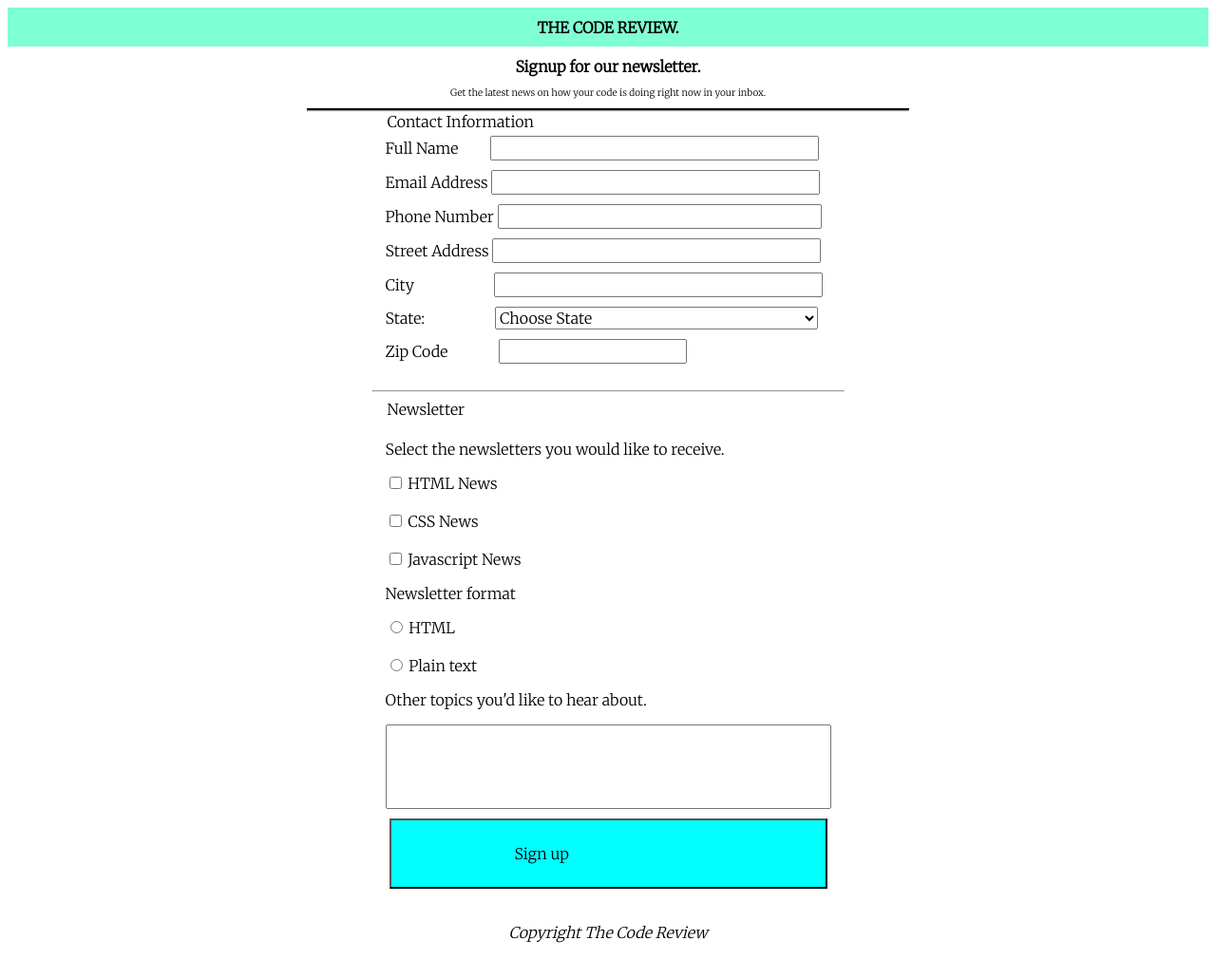
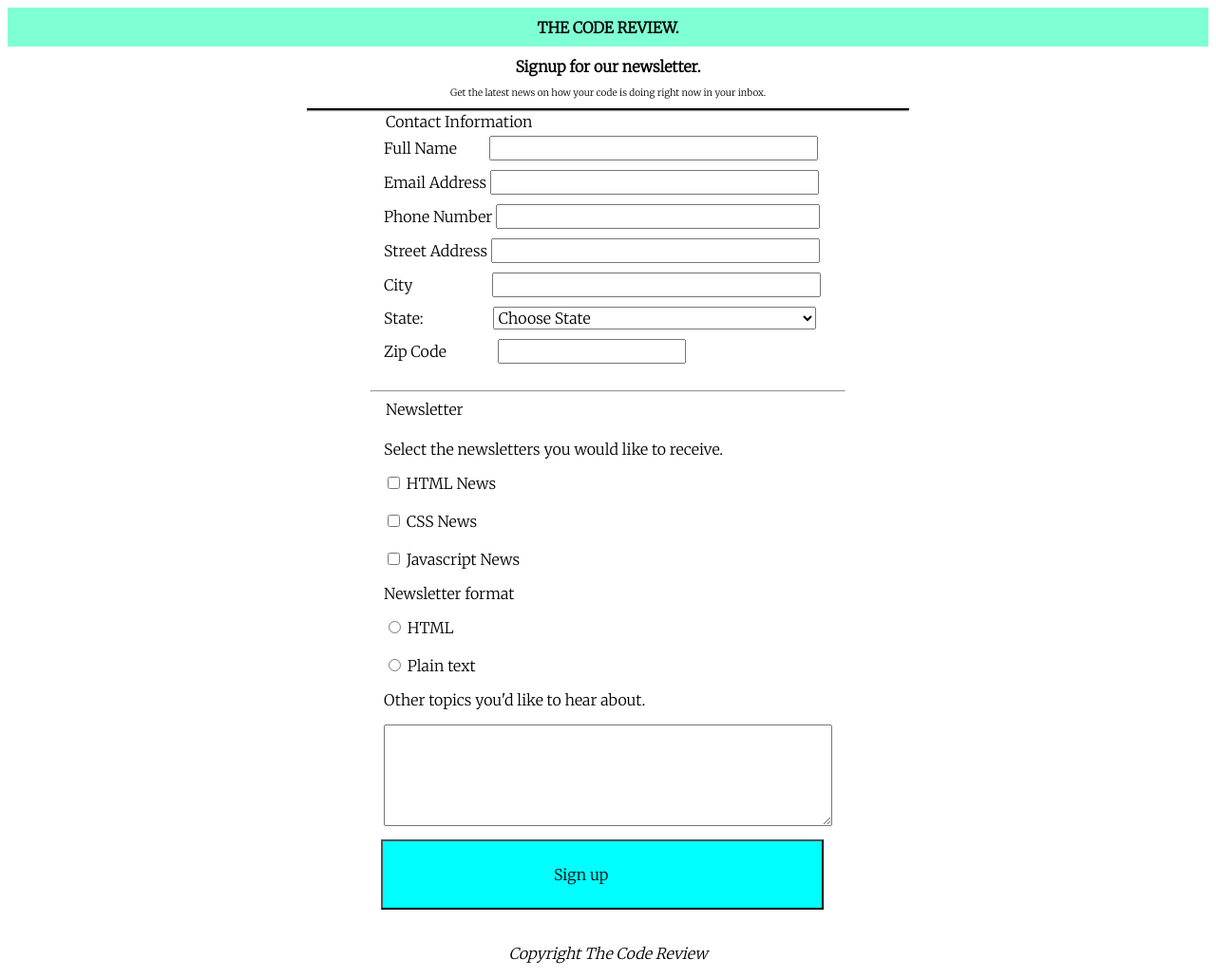
Before and after one commit to charlie-art/online_registration_v4, a plain HTML site: page index.html in a window 1280 px wide. Shown: the whole page at 95% size. Before the commit the page ends 1008 px from the top, so only its background shows below. Drawn offline with Linux system fonts and the light colour scheme.

Commit message:
update html css

```diff
--- a/index.html
+++ b/index.html
@@ -23,19 +23,19 @@
     <hr class="hr">
     <hr class="hr2">
     <div class="form">
-        <form>
+        <form action="index.html" method="POST">
             <fieldset class="fieldset">
                 <legend>Contact Information</legend>
                 <label for="name"> Full Name </label>
-                <input type="text" id="name" name="user-name" /><br>
+                <input type="name" id="name" name="user_name" placeholder="" /><br>
                 <label for="email"> Email Address </label>
-                <input type="text" id="email" name="user-name" /><br>
+                <input type="email" id="email" name="user_email" placeholder="" /><br>
                 <label for="Phone"> Phone Number</label>
-                <input type="text" id="Phone" name="user-name" /><br>
+                <input type="tel" id="Phone" name="user_phone" /><br>
                 <label for="Street"> Street Address</label>
-                <input type="text" id="Street" name="user-name" /><br>
+                <input type="adress" id="Street" name="user_adress" /><br>
                 <label for="City"> City</label>
-                <input type="text" id="City" name="user-name" /><br>
+                <input type="city" id="City" name="user-city" /><br>
 
 
 
@@ -45,7 +45,7 @@
                 </select><br>
 
                 <label for="ZipCode">Zip Code</label>
-                <input id="ZipCode" type="text" name="Zip Code">
+                <input id="ZipCode" type="text" name="user_zip-code">
             </fieldset>
             <hr>
             <fieldset class="fieldset2">
@@ -68,12 +68,11 @@
                 <input type="radio" id="HTML" value="HTML" name="HTML">
                 <label class="light" for="HTML">HTML</label><br><br>
 
-                <input type="radio" id="Plain-text" value="Plain-text" name="user_text">
+                <input type="radio" id="Plain-text" value="Plain-text" name="CSS">
                 <label class="light" for="Plain-text">Plain text</label><br>
 
                 <p>Other topics you'd like to hear about.</p>
-                <input class="text" type="text" />
-
+                <textarea id="textarea" name="user_topics"></textarea>
             </fieldset>
 
             <button class="Signup2" type=button>Sign up </button>
--- a/style.css
+++ b/style.css
@@ -1,6 +1,10 @@
 *{
 font-family: 'Merriweather', serif;
 font-size: medium;
+}
+
+input:focus{
+    background: yellow;
 }
 
 
@@ -23,6 +27,7 @@ justify-content: center;
 
 .fieldset{
     border: none;
+
 }
 
 .Get {
@@ -56,6 +61,7 @@ justify-content: center;
 
 #name{
     padding-right: 150px;
+
 }
 
 #email{
@@ -112,7 +118,7 @@ justify-content: center;
 
 
 
-.text {
+#textarea  {
     padding: 25px 120px 40px 25px;
 }
 
@@ -199,13 +205,14 @@ justify-content: center;
     margin-bottom: 10px;
 }
 
-.text {
+#textarea {
     padding: 25px 250px 40px 25px;
 }
 
 .Signup2 {
-    margin-left: 18px;
-    padding: 25px 270px 25px 130px;
+    margin-left: 11px;
+    padding-left: 180px;
+    padding-right: 225px;
     background-color: aqua;
 }
 
@@ -213,9 +220,4 @@ justify-content: center;
     font-size: x-small;
 }
 
-.red-input:focus {
-  background: yellow;
-  color: red;
 }
-
-}
```
